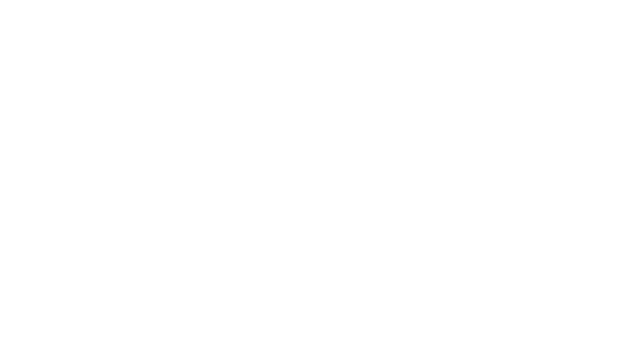
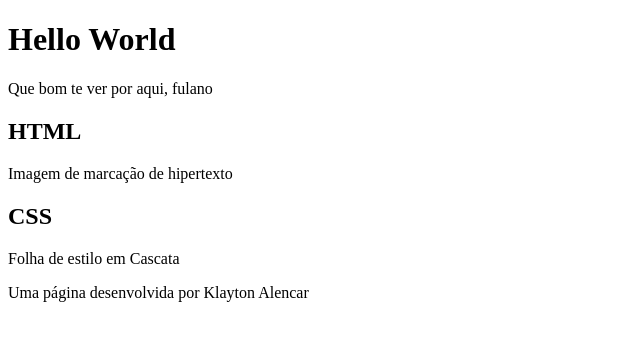
Before and after one commit to KlaytonAlencar/1-ano-D, a plain HTML site: page index.html in a window 1280 px wide. Shown: the whole page, without its empty margins (0-640 px from the left). Drawn offline with Linux system fonts and the light colour scheme.

Commit message:
COntinuação do projeto

```diff
--- a/index.html
+++ b/index.html
@@ -6,6 +6,25 @@
     <title>Hello World</title>
 </head>
 <body>
+    <header>
+        <h1> Hello World </h1>
+        <p>Que bom te ver por aqui, fulano </p>
 
+    </header>
+
+    <section>
+        <h2> HTML </h2>
+        <P> Imagem de marcação de hipertexto </p>
+
+            <h2> CSS </h2>
+            <p> Folha de estilo em Cascata </p>
+
+
+    </section>
+
+    <footer>
+        <p> Uma página desenvolvida por Klayton Alencar</p>
+
+    </footer>
 </body>
 </html>
```
